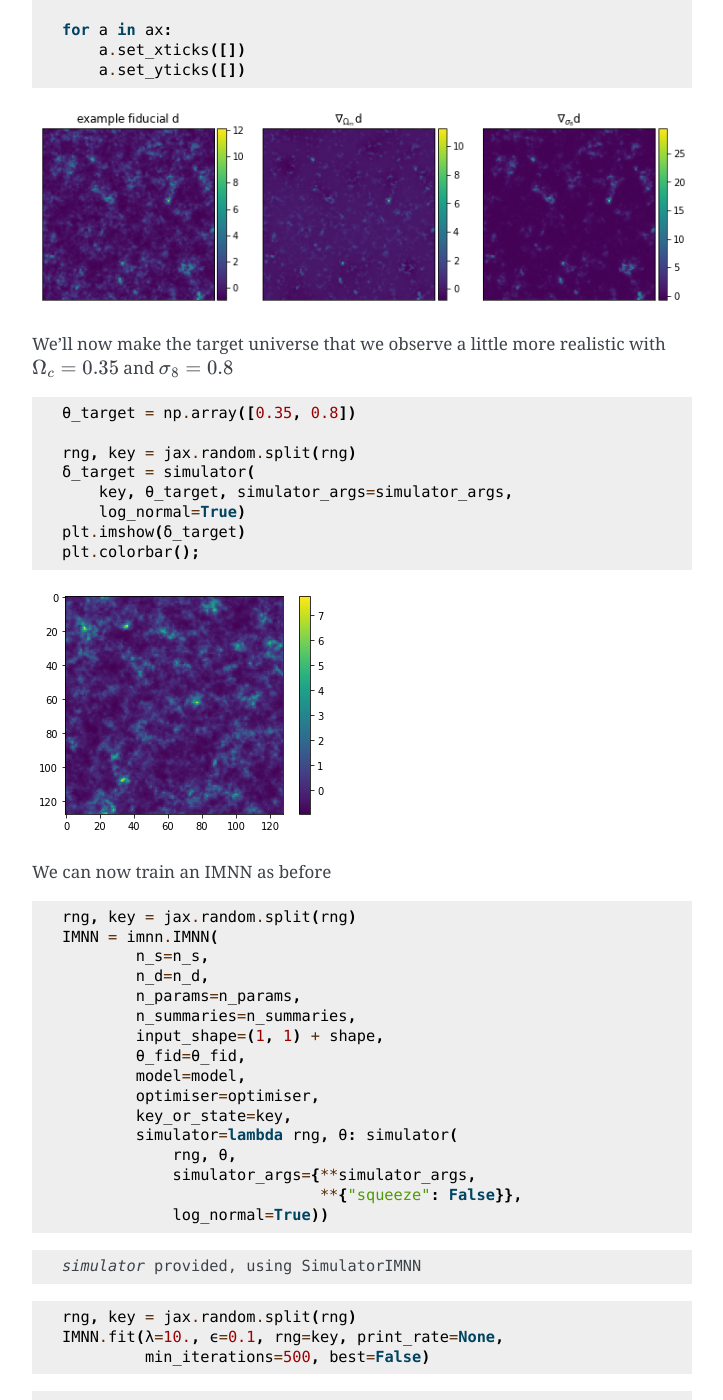
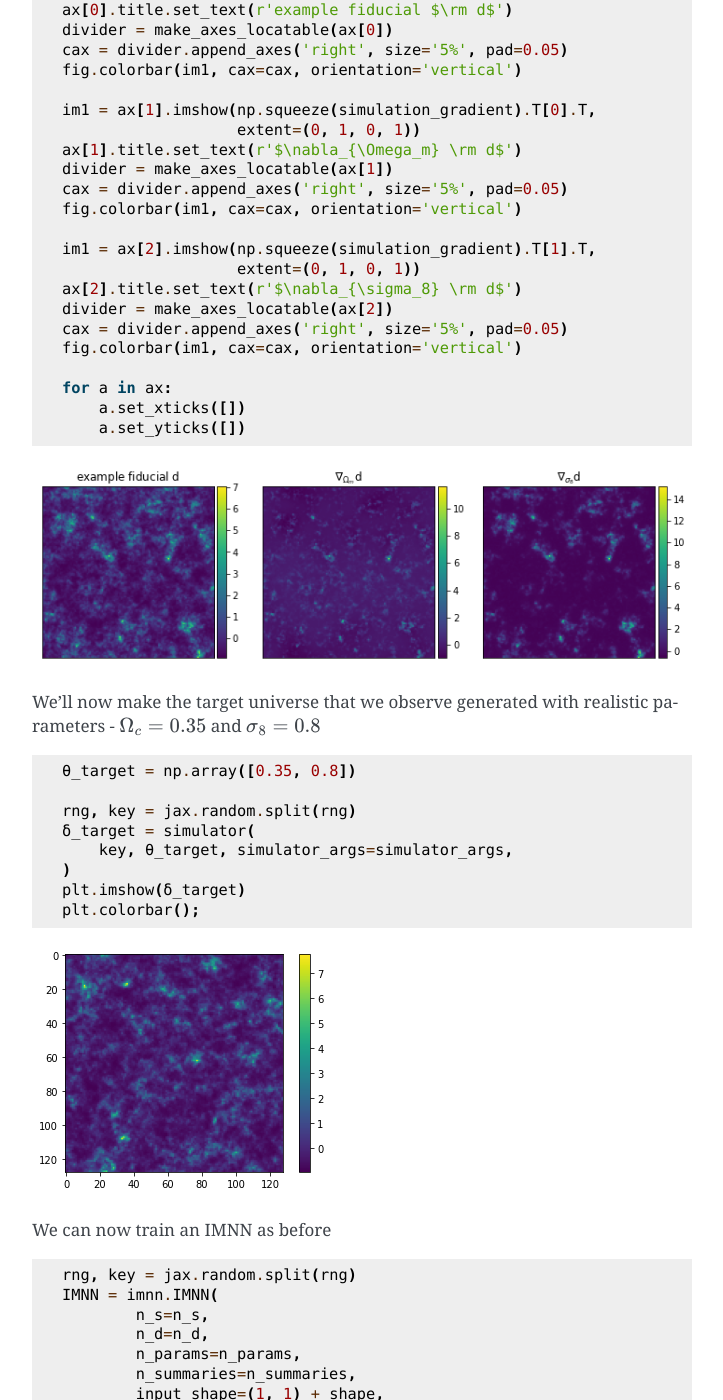
Before and after one commit to tomcharnock/IMNN, a Sphinx documentation site: the page built from docs/pages/examples/2d_field_inference/2d_field_inference.rst, in a window 1280 px wide and 1400 px high, scrolled down 16296 px. Shown: the whole window, without its empty margins (388-1111 px from the left). Built offline with Sphinx 7.4.7, drawn with Linux system fonts in a browser that asks for light colours; some of the changed text lies outside the part shown.

Commit message:
Added results to 2d_field_inference

```diff
--- a/docs/pages/examples/2d_field_inference/2d_field_inference.rst
+++ b/docs/pages/examples/2d_field_inference/2d_field_inference.rst
@@ -215,7 +215,7 @@
 
 .. code:: ipython3
 
-    def simulator(rng, θ, simulator_args, log_normal=False, foregrounds=None):
+    def simulator(rng, θ, simulator_args, foregrounds=None):
         def fn(rng, A, B):
             dim = len(simulator_args["shape"])
             L = simulator_args["L"]
@@ -412,7 +415,7 @@
 
 
 Training an IMNN
-~~~~~~~~~~~~~~~~
+----------------
 
 Now lets train an IMNN to summaries such Gaussian random fields to see
 how much information we can extract an what sort of constraints we can
@@ -441,18 +444,22 @@
         filters3L for conv1x1,conv5x5"""
 
         filters1, filters2, filters3 = filters
-        conv1x1 = stax.serial(stax.Conv(filters1, (1, 1), strides, padding="SAME"))
+        conv1x1 = stax.serial(
+            stax.Conv(filters1, (1, 1), strides, padding="SAME"))
 
         filters4 = filters2
-        conv3x3 = stax.serial(stax.Conv(filters2, (1, 1), strides=None, padding="SAME"),
-                            stax.Conv(filters4, (3, 3), strides, padding="SAME"))
+        conv3x3 = stax.serial(
+            stax.Conv(filters2, (1, 1), strides=None, padding="SAME"),
+            stax.Conv(filters4, (3, 3), strides, padding="SAME"))
 
         filters5 = filters3
-        conv5x5 = stax.serial(stax.Conv(filters3, (1, 1), strides=None, padding="SAME"),
-                             stax.Conv(filters5, (5, 5), strides, padding="SAME"))
+        conv5x5 = stax.serial(
+            stax.Conv(filters3, (1, 1), strides=None, padding="SAME"),
+            stax.Conv(filters5, (5, 5), strides, padding="SAME"))
 
-        maxpool = stax.serial(stax.MaxPool((3, 3), padding="SAME"),
-                             stax.Conv(filters4, (1, 1), strides, padding="SAME"))
+        maxpool = stax.serial(
+            stax.MaxPool((3, 3), padding="SAME"),
+            stax.Conv(filters4, (1, 1), strides, padding="SAME"))
 
         if do_3x3:
             if do_5x5:
@@ -512,7 +519,7 @@
 squeezing in the simulator.
 
 Initialise IMNN
-^^^^^^^^^^^^^^^
+~~~~~~~~~~~~~~~
 
 Finally we can initialise the IMNN, letting the IMNN module decide what
 type of IMNN subclass will be used (we’ll be using SimulatorIMNN)
@@ -589,7 +596,7 @@
 last iterations rather than the best fit.
 
 Inference
-~~~~~~~~~
+---------
 
 We can now attempt to do inference of some target data using the IMNN.
 The first thing we should do is make a Gaussian approximation using a
@@ -662,7 +676,7 @@
 
 
 Cosmological parameter inference of log normal fields
------------------------------------------------------
+=====================================================
 
 As a more realistic example of cosmological parameter inference from
 dark matter fields, albeit it one where we do not (yet) know the amount
@@ -710,26 +726,29 @@
 
     simulation, simulation_gradient = value_and_jacfwd(
         simulator, argnums=1)(
-        rng, θ_fid, simulator_args=simulator_args, log_normal=True)
+        rng, θ_fid, simulator_args=simulator_args)
 
 .. code:: ipython3
 
     from mpl_toolkits.axes_grid1 import make_axes_locatable
     fig,ax = plt.subplots(nrows=1, ncols=3, figsize=(12,15))
 
-    im1 = ax[0].imshow(np.squeeze(simulation), extent=(0,1,0,1))
+    im1 = ax[0].imshow(np.squeeze(simulation),
+                       extent=(0, 1, 0, 1))
     ax[0].title.set_text(r'example fiducial $\rm d$')
     divider = make_axes_locatable(ax[0])
     cax = divider.append_axes('right', size='5%', pad=0.05)
     fig.colorbar(im1, cax=cax, orientation='vertical')
 
-    im1 = ax[1].imshow(np.squeeze(simulation_gradient).T[0].T, extent=(0,1,0,1))
+    im1 = ax[1].imshow(np.squeeze(simulation_gradient).T[0].T,
+                       extent=(0, 1, 0, 1))
     ax[1].title.set_text(r'$\nabla_{\Omega_m} \rm d$')
     divider = make_axes_locatable(ax[1])
     cax = divider.append_axes('right', size='5%', pad=0.05)
     fig.colorbar(im1, cax=cax, orientation='vertical')
 
-    im1 = ax[2].imshow(np.squeeze(simulation_gradient).T[1].T, extent=(0,1,0,1))
+    im1 = ax[2].imshow(np.squeeze(simulation_gradient).T[1].T,
+                       extent=(0, 1, 0, 1))
     ax[2].title.set_text(r'$\nabla_{\sigma_8} \rm d$')
     divider = make_axes_locatable(ax[2])
     cax = divider.append_axes('right', size='5%', pad=0.05)
@@ -744,8 +763,8 @@
 .. image:: output_54_0.png
 
 
-We’ll now make the target universe that we observe a little more
-realistic with :math:`\Omega_c=0.35` and :math:`\sigma_8=0.8`
+We’ll now make the target universe that we observe generated with
+realistic parameters - :math:`\Omega_c=0.35` and :math:`\sigma_8=0.8`
 
 .. code:: ipython3
 
@@ -754,7 +773,7 @@
     rng, key = jax.random.split(rng)
     δ_target = simulator(
         key, θ_target, simulator_args=simulator_args,
-        log_normal=True)
+    )
     plt.imshow(δ_target)
     plt.colorbar();
 
@@ -781,8 +800,7 @@
             simulator=lambda rng, θ: simulator(
                 rng, θ,
                 simulator_args={**simulator_args,
-                                **{"squeeze": False}},
-                log_normal=True))
+                                **{"squeeze": False}}))
 
 
 .. parsed-literal::
@@ -834,11 +858,7 @@
     ABC = imnn.lfi.ApproximateBayesianComputation(
         target_data=np.expand_dims(δ_target, (0, 1, 2)),
         prior=prior,
-        simulator=lambda rng, θ: simulator(
-            rng, θ,
-            simulator_args={**simulator_args,
-                            **{'squeeze':False}},
-            log_normal=True),
+        simulator=lambda rng, θ: simulator(rng, θ, simulator_args={**simulator_args, **{'squeeze':False}}),
         compressor=IMNN.get_estimate,
         gridsize=100,
         F=np.expand_dims(IMNN.F, 0))
@@ -846,8 +866,8 @@
 .. code:: ipython3
 
     rng, key = jax.random.split(rng)
-    ABC(ϵ=27., rng=key, n_samples=2000, min_accepted=1000,
-        smoothing=1, max_iterations=20000);
+    ABC(ϵ=0.1, rng=key, n_samples=10000, min_accepted=1000,
+        smoothing=1., max_iterations=5000);
 
 And then we can plot the constraints obtained using the IMNN and LFI
 
@@ -862,3 +882,7 @@
         ax=ax,
         label="Approximate Bayesian computation",
         colours="C2");
+
+
+
+.. image:: output_69_0.png
```
Also changed, not shown: other parts of docs/pages/examples/2d_field_inference/2d_field_inference.rst (+33 -15 lines), docs/pages/examples/2d_field_inference/output_54_0.png, docs/pages/examples/2d_field_inference/output_60_0.png, docs/pages/examples/2d_field_inference/output_69_0.png (added), 1 other file.
